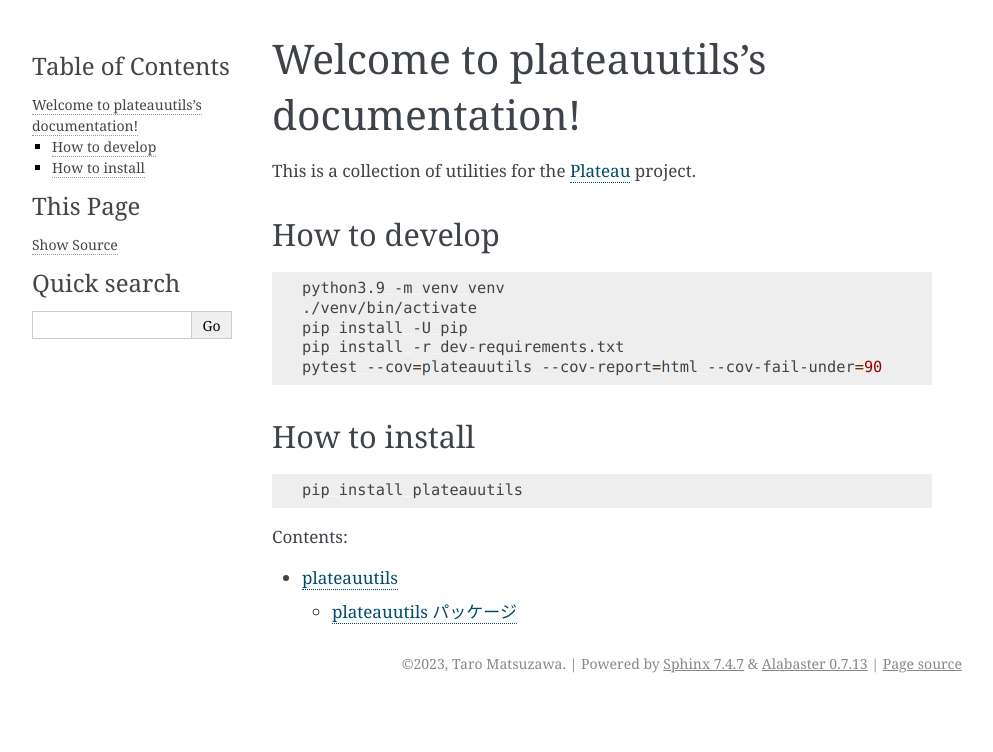
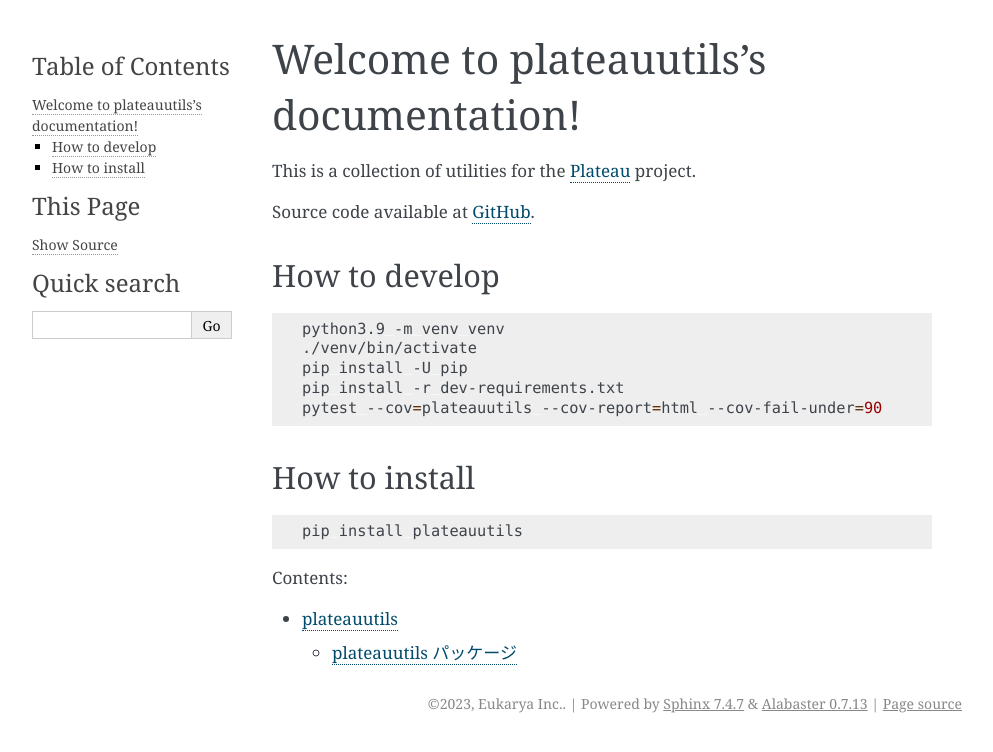
Before and after one commit to eukarya-inc/plateauutils, a Sphinx documentation site: the page built from doc/index.rst, in a window 1280 px wide. Shown: the top 752 px of the page, without its empty margins (148-1141 px from the left). Built offline with Sphinx 7.4.7, drawn with Linux system fonts in a browser that asks for light colours.

Commit message:
added project.urls in pyproject.toml, change copyright to Eukarya Inc.

```diff
--- a/doc/conf.py
+++ b/doc/conf.py
@@ -13,8 +13,8 @@
 # https://www.sphinx-doc.org/en/master/usage/configuration.html#project-information
 
 project = "plateauutils"
-copyright = "2023, Taro Matsuzawa"
-author = "Taro Matsuzawa"
+copyright = "2023, Eukarya Inc."
+author = "Eukarya Inc."
 
 # -- General configuration ---------------------------------------------------
 # https://www.sphinx-doc.org/en/master/usage/configuration.html#general-configuration
--- a/doc/index.rst
+++ b/doc/index.rst
@@ -7,6 +7,8 @@
 ========================================
 
 This is a collection of utilities for the `Plateau <https://www.mlit.go.jp/plateau/>`_ project.
+
+Source code available at `GitHub <https://github.com/eukarya-inc/plateauutils>`_.
 
 How to develop
 --------------
```
Also changed, not shown: pyproject.toml (+6 -1 lines).
